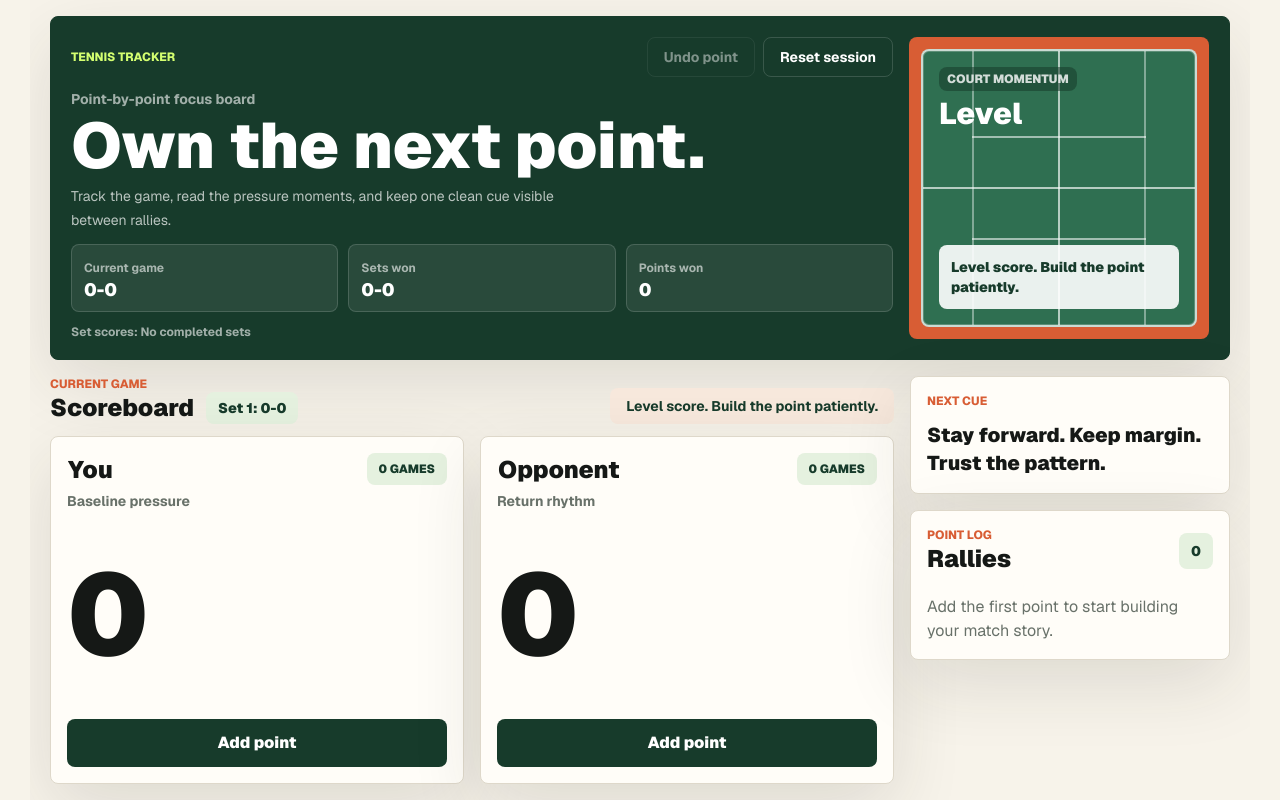
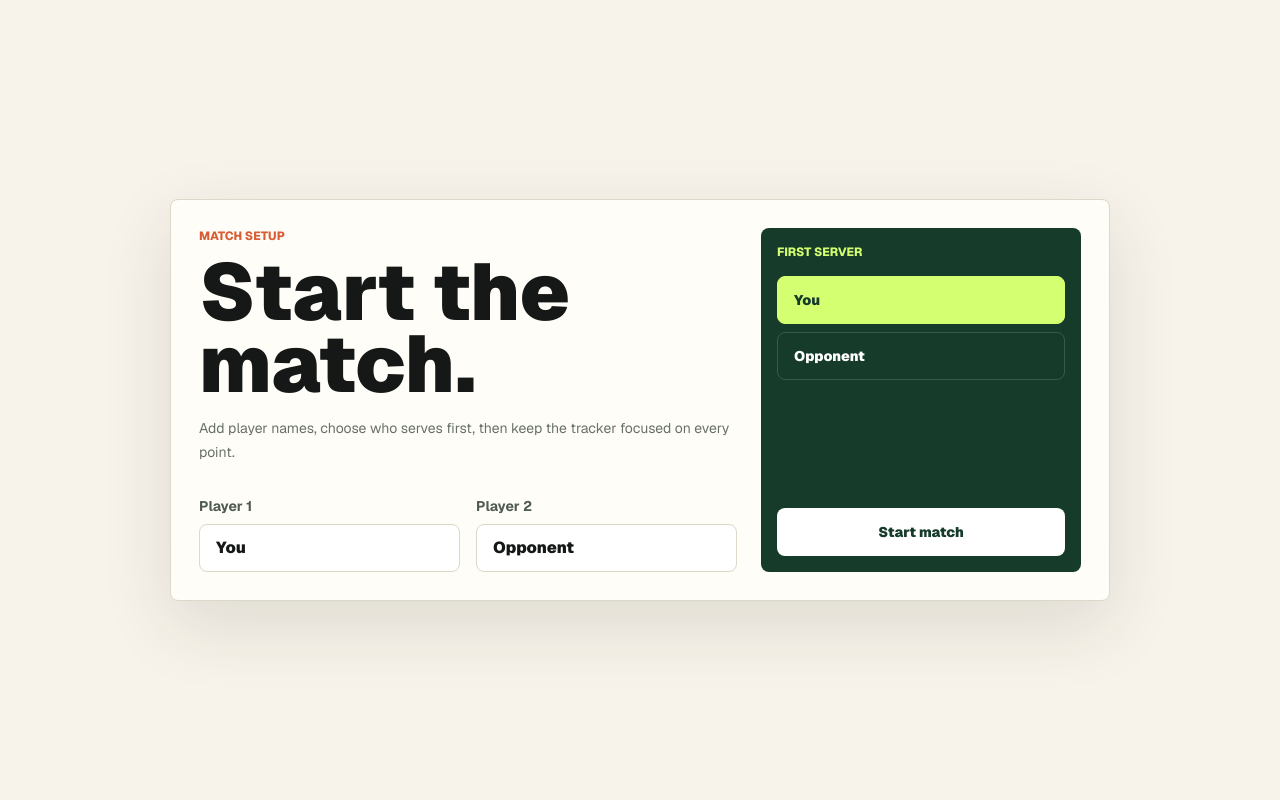
Before and after one commit to martalewan/tennis-tracker, a Next.js app: page / in a window 1280 px wide. Built offline with nearby package versions, Linux system fonts and the light colour scheme.

Commit message:
Add match setup and first server

```diff
--- a/src/app/page.tsx
+++ b/src/app/page.tsx
@@ -1,6 +1,7 @@
 "use client";
 
 import { useMemo } from "react";
+import MatchSetupScreen from "@/components/MatchSetupScreen";
 import Scoreboard from "@/components/Scoreboard";
 import TrackerHero from "@/components/TrackerHero";
 import TrackerSidebar from "@/components/TrackerSidebar";
@@ -10,16 +11,34 @@ import {
   addPointToMatchScore,
   getMatchScoreFromHistory,
   getMatchStatus,
+  initialMatchScore,
   type Player,
+  type Score,
 } from "@/lib/scoring";
+
+function getOpponent(player: Player) {
+  return player === "you" ? "opponent" : "you";
+}
+
+function didGameFinish(previousGames: Score, nextGames: Score) {
+  return (
+    nextGames.you !== previousGames.you
+    || nextGames.opponent !== previousGames.opponent
+    || ((previousGames.you > 0 || previousGames.opponent > 0)
+      && nextGames.you === 0
+      && nextGames.opponent === 0)
+  );
+}
 
 export default function Home() {
   const {
     history,
+    matchSetup,
     matchScore,
     playerNames,
     resetSession,
     setHistory,
+    setMatchSetup,
     setMatchScore,
     setPlayerNames,
   } = useStoredMatchSession();
@@ -31,7 +50,15 @@ export default function Home() {
   const matchStatus = useMemo(() => getMatchStatus(points), [points]);
 
   function addPoint(winner: Player) {
-    setMatchScore((currentScore) => addPointToMatchScore(currentScore, winner));
+    const nextScore = addPointToMatchScore(matchScore, winner);
+
+    setMatchScore(nextScore);
+    if (didGameFinish(matchScore.games, nextScore.games)) {
+      setMatchSetup((currentSetup) => ({
+        ...currentSetup,
+        currentServer: getOpponent(currentSetup.currentServer),
+      }));
+    }
     setHistory((currentHistory) => [
       {
         id: Date.now(),
@@ -44,9 +71,17 @@ export default function Home() {
 
   function undoLastPoint() {
     const nextHistory = history.slice(1);
+    const nextScore = getMatchScoreFromHistory(nextHistory);
 
     setHistory(nextHistory);
-    setMatchScore(getMatchScoreFromHistory(nextHistory));
+    setMatchScore(nextScore);
+    setMatchSetup((currentSetup) => ({
+      ...currentSetup,
+      currentServer:
+        (nextScore.games.you + nextScore.games.opponent) % 2 === 0
+          ? currentSetup.firstServer
+          : getOpponent(currentSetup.firstServer),
+    }));
   }
 
   function updatePlayerName(player: Player, name: string) {
@@ -61,6 +96,37 @@ export default function Home() {
       ...currentNames,
       [player]: currentNames[player].trim() || defaultPlayerNames[player],
     }));
+  }
+
+  function updateFirstServer(player: Player) {
+    setMatchSetup((currentSetup) => ({
+      ...currentSetup,
+      currentServer: player,
+      firstServer: player,
+    }));
+  }
+
+  function startMatch() {
+    setMatchScore(initialMatchScore);
+    setHistory([]);
+    setMatchSetup((currentSetup) => ({
+      ...currentSetup,
+      currentServer: currentSetup.firstServer,
+      isMatchStarted: true,
+    }));
+  }
+
+  if (!matchSetup.isMatchStarted) {
+    return (
+      <MatchSetupScreen
+        firstServer={matchSetup.firstServer}
+        onPlayerNameChange={updatePlayerName}
+        onPlayerNameCommit={commitPlayerName}
+        onServerChange={updateFirstServer}
+        onStartMatch={startMatch}
+        playerNames={playerNames}
+      />
+    );
   }
 
   return (
@@ -88,6 +154,7 @@ export default function Home() {
           onPlayerNameCommit={commitPlayerName}
           playerNames={playerNames}
           points={points}
+          server={matchSetup.currentServer}
           sets={sets}
         />
         <TrackerSidebar history={history} latestPoint={latestPoint} />
--- /dev/null
+++ b/src/components/MatchSetupScreen.tsx
@@ -0,0 +1,103 @@
+import {
+  defaultPlayerNames,
+  type PlayerNames,
+} from "@/lib/matchStorage";
+import type { Player } from "@/lib/scoring";
+
+const playerOptions: Player[] = ["you", "opponent"];
+
+type MatchSetupScreenProps = {
+  firstServer: Player;
+  onPlayerNameChange: (player: Player, name: string) => void;
+  onPlayerNameCommit: (player: Player) => void;
+  onServerChange: (player: Player) => void;
+  onStartMatch: () => void;
+  playerNames: PlayerNames;
+};
+
+export default function MatchSetupScreen({
+  firstServer,
+  onPlayerNameChange,
+  onPlayerNameCommit,
+  onServerChange,
+  onStartMatch,
+  playerNames,
+}: MatchSetupScreenProps) {
+  return (
+    <main className="mx-auto grid min-h-dvh w-full max-w-[980px] place-items-center px-3 py-3 sm:px-5 sm:py-4">
+      <section className="grid w-full gap-6 rounded-card border border-border bg-surface p-5 shadow-panel sm:p-7 lg:grid-cols-[minmax(0,1fr)_320px]">
+        <div className="min-w-0">
+          <p className="text-xs font-extrabold uppercase text-accent">
+            Match setup
+          </p>
+          <h1 className="mt-3 text-[clamp(2.5rem,8vw,5rem)] font-black leading-[0.9] text-foreground">
+            Start the match.
+          </h1>
+          <p className="mt-4 max-w-[540px] text-sm leading-6 text-muted">
+            Add player names, choose who serves first, then keep the tracker
+            focused on every point.
+          </p>
+
+          <div className="mt-8 grid gap-4 sm:grid-cols-2">
+            {playerOptions.map((player) => (
+              <label
+                className="grid gap-2 text-sm font-bold text-subtle"
+                key={player}
+                htmlFor={`setup-name-${player}`}
+              >
+                {player === "you" ? "Player 1" : "Player 2"}
+                <input
+                  id={`setup-name-${player}`}
+                  className="min-h-12 rounded-card border border-border bg-surface-strong px-4 text-base font-black text-foreground outline-none transition focus:border-primary focus:ring-2 focus:ring-primary-soft"
+                  maxLength={24}
+                  value={playerNames[player] ?? defaultPlayerNames[player]}
+                  onBlur={() => onPlayerNameCommit(player)}
+                  onChange={(event) =>
+                    onPlayerNameChange(player, event.target.value)
+                  }
+                />
+              </label>
+            ))}
+          </div>
+        </div>
+
+        <aside className="grid content-between gap-5 rounded-card bg-primary p-4 text-white">
+          <div>
+            <p className="text-xs font-extrabold uppercase text-accent-contrast">
+              First server
+            </p>
+            <div className="mt-4 grid gap-2">
+              {playerOptions.map((player) => {
+                const isSelected = firstServer === player;
+                const label = playerNames[player] || defaultPlayerNames[player];
+
+                return (
+                  <button
+                    className={`min-h-12 rounded-card border px-4 text-left text-sm font-black transition ${
+                      isSelected
+                        ? "border-accent-contrast bg-accent-contrast text-primary"
+                        : "border-white/15 text-white hover:bg-white/10"
+                    }`}
+                    type="button"
+                    key={player}
+                    onClick={() => onServerChange(player)}
+                  >
+                    {label}
+                  </button>
+                );
+              })}
+            </div>
+          </div>
+
+          <button
+            className="min-h-12 rounded-card bg-white px-5 text-sm font-black text-primary transition hover:-translate-y-px hover:bg-accent-contrast"
+            type="button"
+            onClick={onStartMatch}
+          >
+            Start match
+          </button>
+        </aside>
+      </section>
+    </main>
+  );
+}
--- a/src/components/ScoreTile.tsx
+++ b/src/components/ScoreTile.tsx
@@ -1,5 +1,6 @@
 type ScoreTileProps = {
   games: number;
+  isServing: boolean;
   label: string;
   onChangeLabel: (label: string) => void;
   onCommitLabel: () => void;
@@ -11,6 +12,7 @@ type ScoreTileProps = {
 
 export default function ScoreTile({
   games,
+  isServing,
   label,
   onChangeLabel,
   onCommitLabel,
@@ -40,7 +42,7 @@ export default function ScoreTile({
           <p className="mt-1 text-sm font-bold text-muted">{subtitle}</p>
         </div>
         <span className="rounded-card bg-primary-soft px-3 py-2 text-xs font-black uppercase text-primary">
-          {games} games
+          {isServing ? `Serving · ${games} games` : `${games} games`}
         </span>
       </div>
 
--- a/src/components/Scoreboard.tsx
+++ b/src/components/Scoreboard.tsx
@@ -18,6 +18,7 @@ type ScoreboardProps = {
   onPlayerNameCommit: (player: Player) => void;
   playerNames: PlayerNames;
   points: Score;
+  server: Player;
   sets: Score[];
 };
 
@@ -29,6 +30,7 @@ export default function Scoreboard({
   onPlayerNameCommit,
   playerNames,
   points,
+  server,
   sets,
 }: ScoreboardProps) {
   return (
@@ -61,6 +63,7 @@ export default function Scoreboard({
             onAddPoint={() => onAddPoint(player)}
             playerId={player}
             score={getDisplayScore(points, player)}
+            isServing={server === player}
             subtitle={playerSubtitles[player]}
           />
         ))}
--- a/src/hooks/useStoredMatchSession.ts
+++ b/src/hooks/useStoredMatchSession.ts
@@ -10,6 +10,7 @@ import {
   parseMatchSession,
   serializeMatchSession,
   type MatchSession,
+  type MatchSetup,
   type PlayerNames,
 } from "@/lib/matchStorage";
 import type { MatchScore, PointRecord } from "@/lib/scoring";
@@ -129,6 +130,21 @@ export default function useStoredMatchSession() {
     [],
   );
 
+  const setMatchSetup = useCallback<Dispatch<SetStateAction<MatchSetup>>>(
+    (nextMatchSetup) => {
+      const currentSession = readStoredMatchSession();
+
+      saveMatchSession({
+        ...currentSession,
+        matchSetup: resolveNextValue(
+          currentSession.matchSetup,
+          nextMatchSetup,
+        ),
+      });
+    },
+    [],
+  );
+
   const resetSession = useCallback(() => {
     const currentSession = readStoredMatchSession();
     const nextSession = {
@@ -143,10 +159,12 @@ export default function useStoredMatchSession() {
 
   return {
     history: session.history,
+    matchSetup: session.matchSetup,
     matchScore: session.matchScore,
     playerNames: session.playerNames,
     resetSession,
     setHistory,
+    setMatchSetup,
     setMatchScore,
     setPlayerNames,
   };
--- a/src/lib/matchStorage.ts
+++ b/src/lib/matchStorage.ts
@@ -10,9 +10,16 @@ export const MATCH_SESSION_STORAGE_KEY = "tennis-tracker:match-session";
 
 export type PlayerNames = Record<Player, string>;
 
+export type MatchSetup = {
+  currentServer: Player;
+  firstServer: Player;
+  isMatchStarted: boolean;
+};
+
 export type MatchSession = {
   matchScore: MatchScore;
   history: PointRecord[];
+  matchSetup: MatchSetup;
   playerNames: PlayerNames;
 };
 
@@ -21,9 +28,16 @@ export const defaultPlayerNames: PlayerNames = {
   opponent: "Opponent",
 };
 
+export const initialMatchSetup: MatchSetup = {
+  currentServer: "you",
+  firstServer: "you",
+  isMatchStarted: false,
+};
+
 export const initialMatchSession: MatchSession = {
   matchScore: initialMatchScore,
   history: [],
+  matchSetup: initialMatchSetup,
   playerNames: defaultPlayerNames,
 };
 
@@ -63,10 +77,43 @@ function getValidMatchSession(value: unknown): MatchSession | undefined {
   return {
     matchScore: value.matchScore,
     history: value.history,
+    matchSetup: isMatchSetup(value.matchSetup)
+      ? value.matchSetup
+      : getLegacyMatchSetup(value.matchScore, value.history),
     playerNames: isPlayerNames(value.playerNames)
       ? value.playerNames
       : defaultPlayerNames,
   };
+}
+
+function getLegacyMatchSetup(
+  matchScore: MatchScore,
+  history: PointRecord[],
+): MatchSetup {
+  const hasSavedMatch =
+    history.length > 0
+    || matchScore.points.you > 0
+    || matchScore.points.opponent > 0
+    || matchScore.games.you > 0
+    || matchScore.games.opponent > 0
+    || matchScore.sets.length > 0;
+
+  return {
+    ...initialMatchSetup,
+    isMatchStarted: hasSavedMatch,
+  };
+}
+
+function isMatchSetup(value: unknown): value is MatchSetup {
+  if (!isObject(value)) {
+    return false;
+  }
+
+  return (
+    isPlayer(value.currentServer)
+    && isPlayer(value.firstServer)
+    && typeof value.isMatchStarted === "boolean"
+  );
 }
 
 function isPlayerNames(value: unknown): value is PlayerNames {
```
Also changed, not shown: 1 other file (tests, documents, lock files or other folders).
